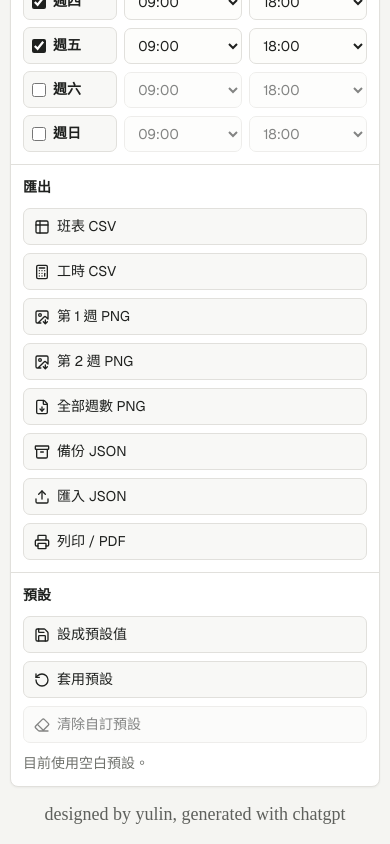
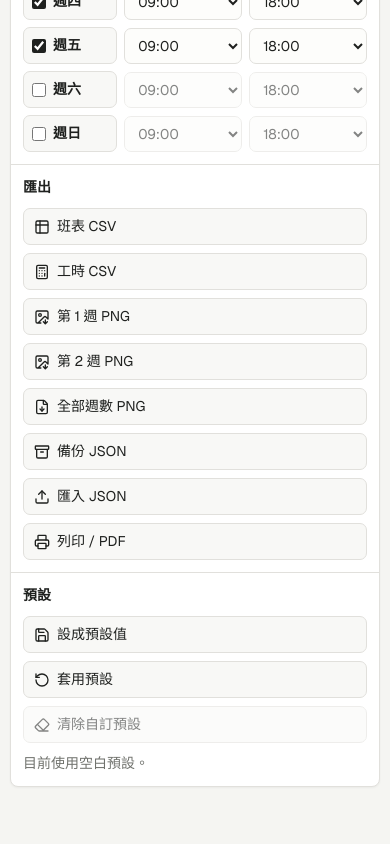
Before and after one commit to yulinkao/banban-scheduler, a Next.js app: page / in a window 390 px wide. Shown: the part 3560-4404 px from the top of the page. After the commit the page ends 4357 px from the top, so only its background shows below. Built offline with nearby package versions, Linux system fonts and the light colour scheme.

Commit message:
Move credit into help dialog

```diff
--- a/app/globals.css
+++ b/app/globals.css
@@ -864,16 +864,6 @@ tr:last-child td {
   display: none;
 }
 
-.creditLine {
-  margin: 3px 0 8px;
-  color: color-mix(in srgb, var(--muted) 78%, var(--text));
-  font-family: "Snell Roundhand", "Bradley Hand", "Segoe Script", "Brush Script MT", cursive;
-  font-size: 22px;
-  line-height: 1.2;
-  font-weight: 500;
-  text-align: center;
-}
-
 .helpDialogBackdrop {
   position: fixed;
   inset: 0;
@@ -965,6 +955,16 @@ tr:last-child td {
   margin: 0;
   color: var(--muted);
   line-height: 1.65;
+}
+
+.helpCredit {
+  justify-self: end;
+  color: color-mix(in srgb, var(--muted) 72%, var(--panel));
+  font-family: "Snell Roundhand", "Bradley Hand", "Segoe Script", "Brush Script MT", cursive;
+  font-size: 13px;
+  line-height: 1.2;
+  font-weight: 500;
+  text-align: right;
 }
 
 .helpSteps li {
@@ -1070,8 +1070,8 @@ tr:last-child td {
     display: none;
   }
 
-  .creditLine {
-    font-size: 18px;
+  .helpCredit {
+    font-size: 12px;
   }
 
   .timeLabel {
@@ -1115,7 +1115,6 @@ tr:last-child td {
 
   .setupDeck,
   .sidePanel,
-  .creditLine,
   .topActions {
     display: none;
   }
--- a/app/page.tsx
+++ b/app/page.tsx
@@ -2038,7 +2038,6 @@ export default function Home() {
           </section>
         </aside>
       </section>
-      <footer className="creditLine">{text.creditLine}</footer>
       {helpOpen && (
         <div className="helpDialogBackdrop" onMouseDown={(event) => {
           if (event.target === event.currentTarget) setHelpOpen(false);
@@ -2065,6 +2064,7 @@ export default function Home() {
                 ))}
               </div>
             </details>
+            <div className="helpCredit">{text.creditLine}</div>
           </section>
         </div>
       )}
```
Also changed, not shown: 1 other file (tests, documents, lock files or other folders).
